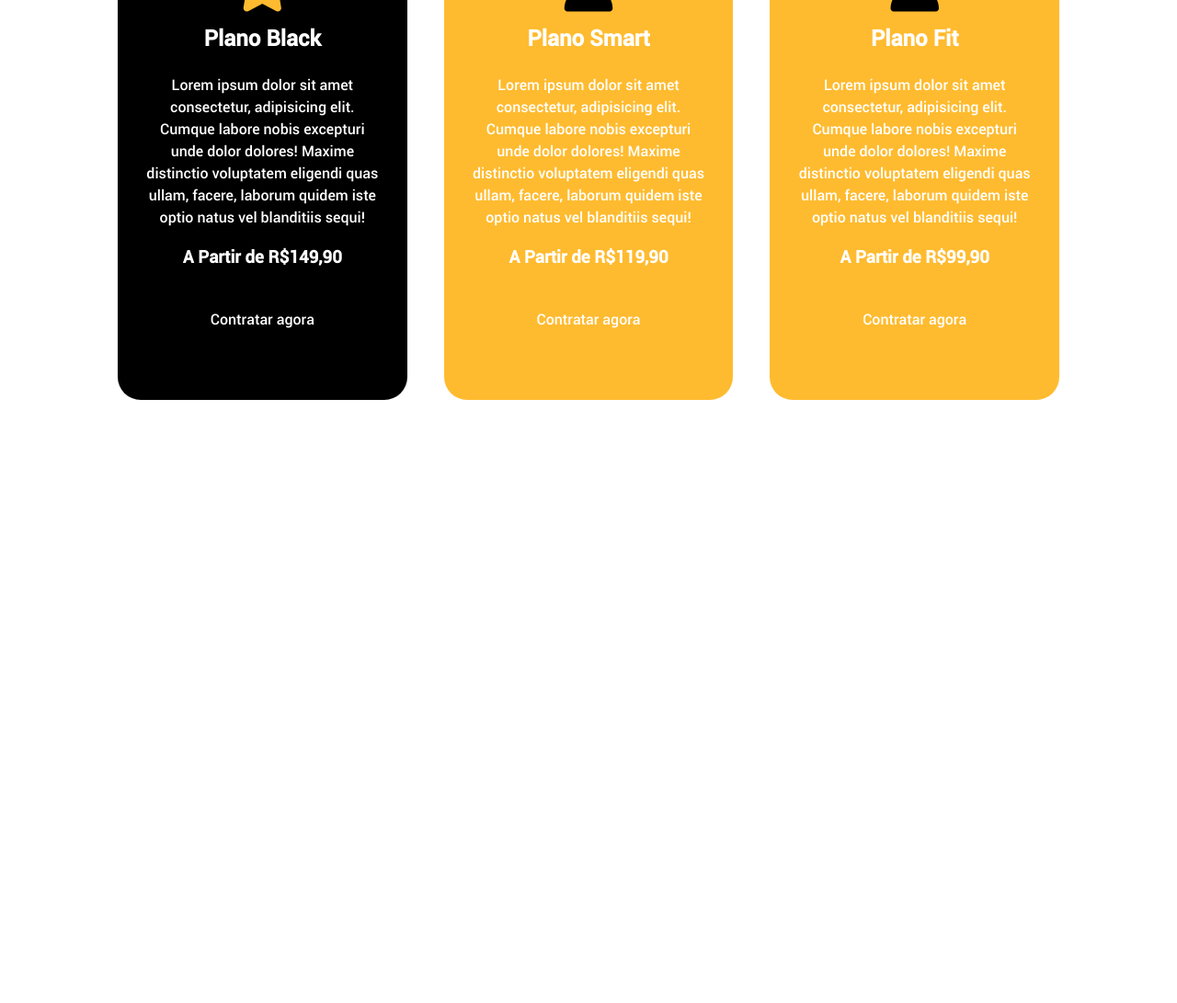
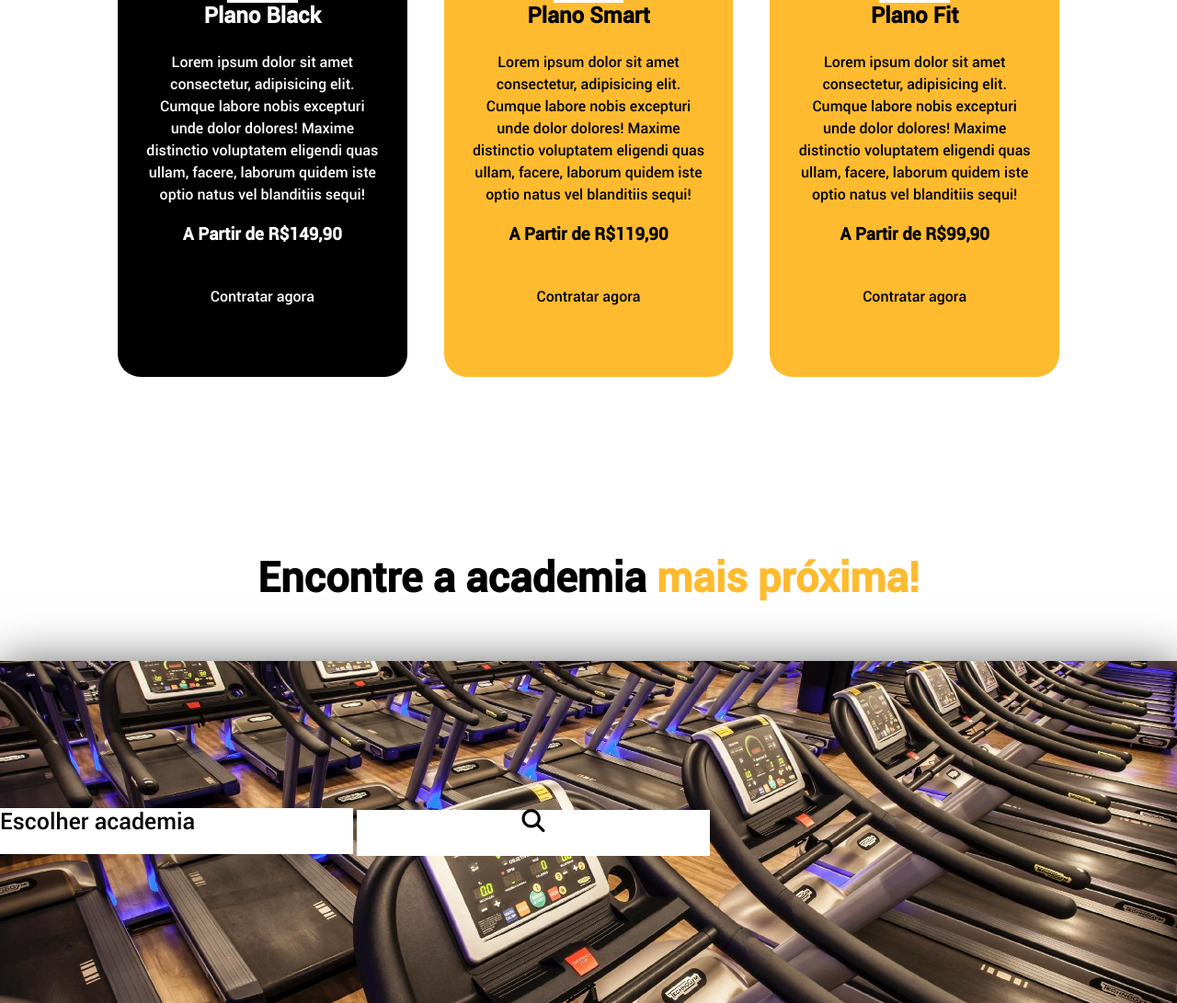
Before and after one commit to rafa-gomes-2007/Curso_Front-end, a plain HTML site: page Projeto_3/index.html in a window 1280 px wide. Shown: the part 722-1813 px from the top of the page at 92% size. Before the commit the page ends 1285 px from the top, so only its background shows below. Drawn offline with Linux system fonts and the light colour scheme; a web font is replaced by a local one.

Commit message:
Servces concluido

```diff
--- a/Projeto_3/CSS/style.css
+++ b/Projeto_3/CSS/style.css
@@ -90,7 +90,7 @@ nav{
 /* Main banner */
 
 .main-banner{
-    background-image: url('../img/smart-fit-capa.jpg');
+    background-image: url('../img/5b6b8d04aa070.jpeg');
     padding: 10rem 0;
     background-size: cover;
     background-position: center;
@@ -158,7 +158,7 @@ nav{
 }
 
 .smart p, h2, h3{
-    color: #fff;
+    color: #000;
 }
 
 .fit{
@@ -166,7 +166,7 @@ nav{
 }
 
 .fit p, h2, h3{
-    color: #fff;
+    color: #000;
 }
 
 i{
@@ -188,15 +188,15 @@ i{
     width: 80%;
     margin: 0 auto;
     margin-block: 35px;
-    color: #fff;
+    color: #000;
     background-color: #ffbb2f;
     border-radius: 15px;
     transition: 0.5s;
 }
 
 .btn-smart p:hover{
-    color: #000;
-    background-color: #fff;
+    color: #ffbb2f;
+    background-color: #000;
 }
 
 .btn-fit p{
@@ -204,15 +204,15 @@ i{
     width: 80%;
     margin: 0 auto;
     margin-block: 35px;
-    color: #fff;
+    color: #000;
     background-color: #ffbb2f;
     border-radius: 15px;
     transition: 0.5s;
 }
 
 .btn-fit p:hover{
-    color: #000;
-    background-color: #fff;
+    color: #ffbb2f;
+    background-color: #000;
 }
 
 .btn-premium p{
@@ -230,3 +230,35 @@ i{
     color: #000;
     background-color: #ffbb2f;
 }
+
+
+/* Estilização da seção find */
+.find-container{
+    background-image: url('../img/smartfit-1482324548222_v2_1920x1080.jpg');
+    padding: 10rem 0;
+    background-size: cover;
+    background-position: center;
+    background-attachment: fixed;
+    box-shadow:1px 1px 3rem #696969;
+}
+
+.find-container p, i{
+    display: inline-flex;
+    color: #000;
+    background-color: #fff;
+    text-align: center;
+    font-size: 25px;
+    height: 50px;
+    width: 30%;
+    margin: 0 auto;
+}
+
+.title-find{
+    text-align: center;
+    padding: 4rem 0;
+    font-size: 30px;
+}
+
+.title-find span{
+    color: #ffbb2f;
+}
--- a/Projeto_3/index.html
+++ b/Projeto_3/index.html
@@ -40,16 +40,16 @@
         <main>
             <div class="main-banner">
                 <h1>Smart Fit</h1>
-                <p>A academia inteligente</p>
+                <p>Academia Inteligente</p>
             </div>
 
             <section class="services-containder">
                 <ul>
                     <li class="premium">
                         <i class="fa-solid fa-star"></i>
-                        <h2>Plano Black</h2>
+                        <h2 style="color: #fff;">Plano Black</h2>
                         <p>Lorem ipsum dolor sit amet consectetur, adipisicing elit. Cumque labore nobis excepturi unde dolor dolores! Maxime distinctio voluptatem eligendi quas ullam, facere, laborum quidem iste optio natus vel blanditiis sequi!</p>
-                        <h3>A Partir de R$149,90</h3>
+                        <h3 style="color: #fff;">A Partir de R$149,90</h3>
                         <div class="btn-premium">
                             <p >Contratar agora</p>
                         </div>
@@ -76,6 +76,13 @@
                     </li>
                 </ul>
             </section>
+            <div class="title-find">
+                <h2>Encontre a academia <span>mais próxima!</span></h2>
+            </div>
+            <section class="find-container">
+                <p>Escolher academia</p>
+                <i class="fa-solid fa-magnifying-glass"></i>
+            </section>
         </main>
     </div>
 </body>
```
Also changed, not shown: Projeto_3/img/5b6b8d04aa070.jpeg (added), Projeto_3/img/smart-fit-capa.jpg, Projeto_3/img/smartfit-1482324548222_v2_1920x1080.jpg (added).
